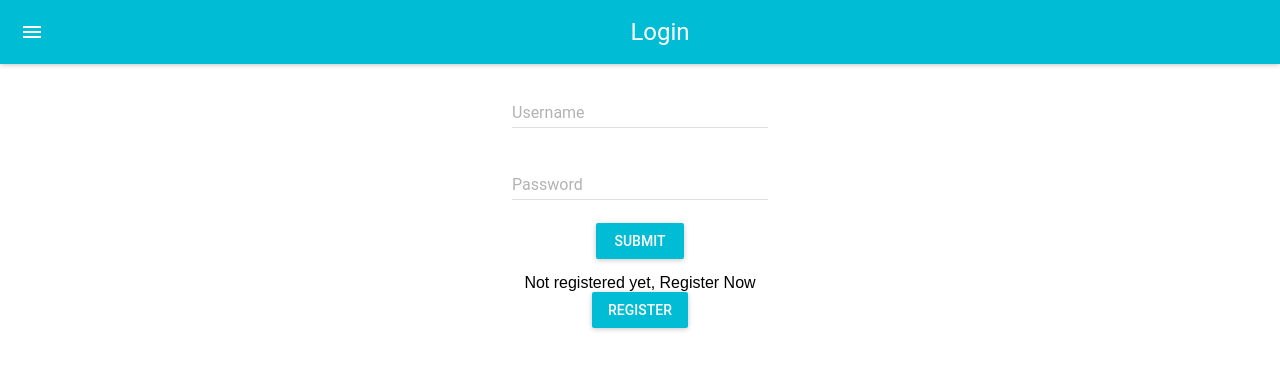
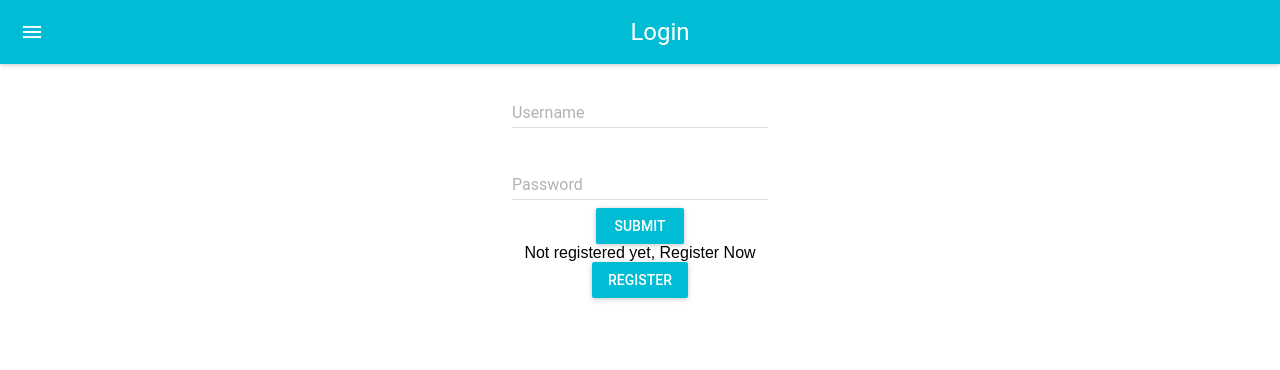
Before and after one commit to ashratigan/note-it-client, a React (Create React App) app: page / in a window 1280 px wide. Shown: the top 370 px of the page. Built offline with nearby package versions, Linux system fonts and the light colour scheme; what react-tap-event-plugin would draw is missing.

Commit message:
Formated code of Login and Loginscreen properly.
Changed class to className in note

```diff
--- a/src/components/Login.js
+++ b/src/components/Login.js
@@ -46,8 +46,8 @@ constructor(props){
             token: response.data.user.token,
             id: response.data.user.id
           })
+
           var uploadScreen=[];
-    // uploadScreen.push(<uploadScreen appContext={self.props.appContext}/>)
           uploadScreen.push(
             <UploadScreen
               credentials={self}
@@ -68,14 +68,10 @@ constructor(props){
             loginPage: [],
             noteScreen: noteScreen
           })
-
-    // self.props.appContext.setState({loginPage:[],uploadScreen:uploadScreen})
-    }
-    else if(response.status === 204){
+        } else if(response.status === 204){
           console.log("Username password do not match");
           alert("username password do not match")
-    }
-    else{
+        } else{
           console.log("Username does not exists");
           alert("Username does not exist");
         }
@@ -108,14 +104,12 @@ render() {
                onChange = {(event,newValue) => this.setState({password:newValue})}
                />
              <br/>
-             <RaisedButton label="Submit" primary={true} style={style} onClick={(event) => this.handleClick(event)}/>
+             <RaisedButton label="Submit" primary={true} onClick={(event) => this.handleClick(event)}/>
          </div>
          </MuiThemeProvider>
       </div>
     );
   }
 }
-const style = {
- margin: 15,
-};
+
 export default Login;
--- a/src/components/Note.js
+++ b/src/components/Note.js
@@ -38,10 +38,12 @@ export class  Note extends Component {
         onDrag={this.handleDrag}
         onStop={this.handleStop}>
         <div className="Note-div">
-          <div class="delete">X</div>
+          <div className="delete">X</div>
           <form onSubmit={this.handleSubmit}>
             <input type="text" defaultValue={this.props.title}  value={this.state.value.title} onChange={this.handleChange}/>
+            <br/>
             <input type="text" defaultValue={this.props.content}  value={this.state.value.content} onChange={this.handleChange}/>
+            <br/>
             <input type="submit" value="Submit" />
           </form>
           {/* <p>{props.title}</p>
```
Also changed, not shown: src/components/Loginscreen.js (indentation only). Lines whose indentation alone changed are shown as unchanged.
